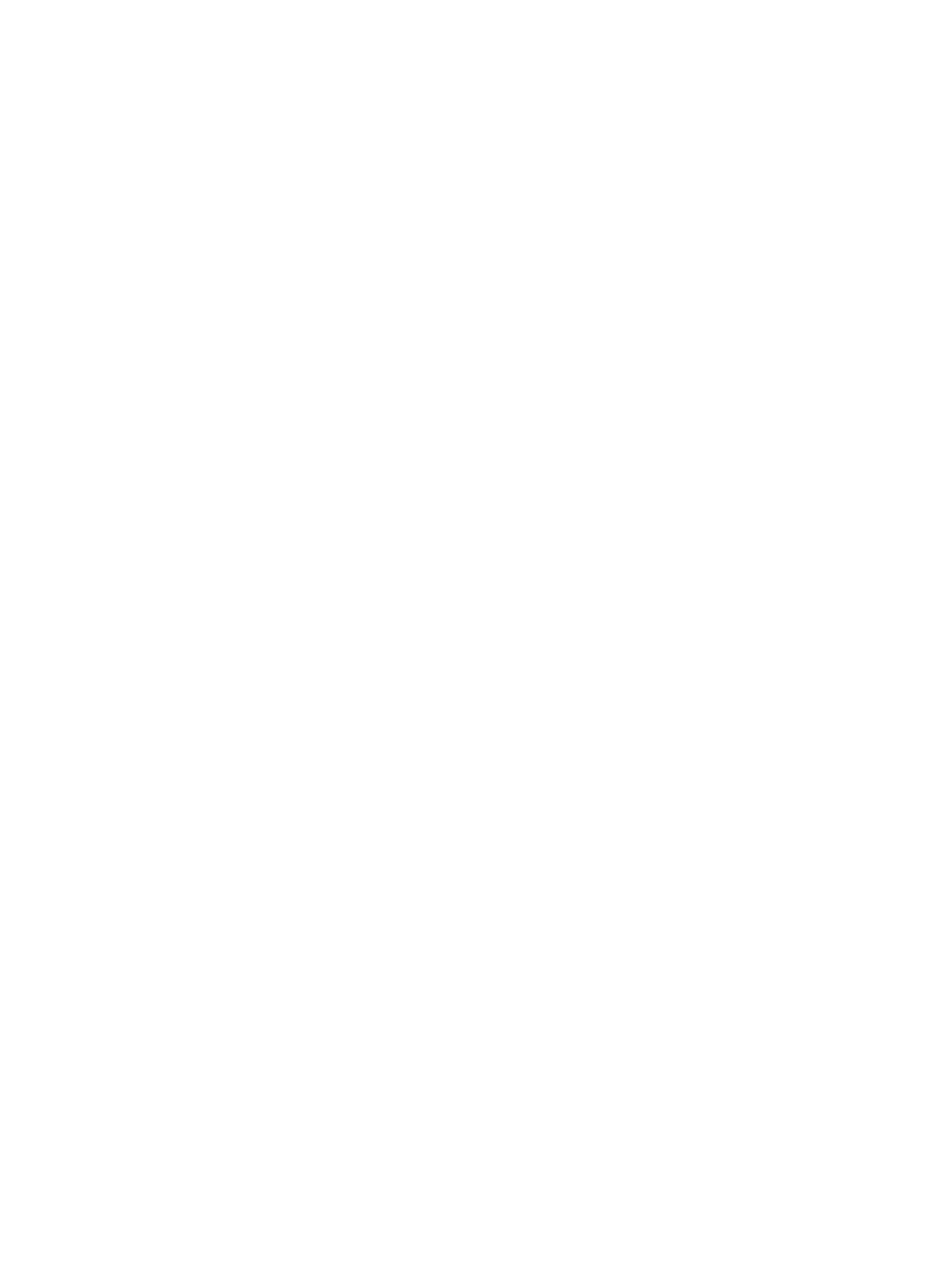
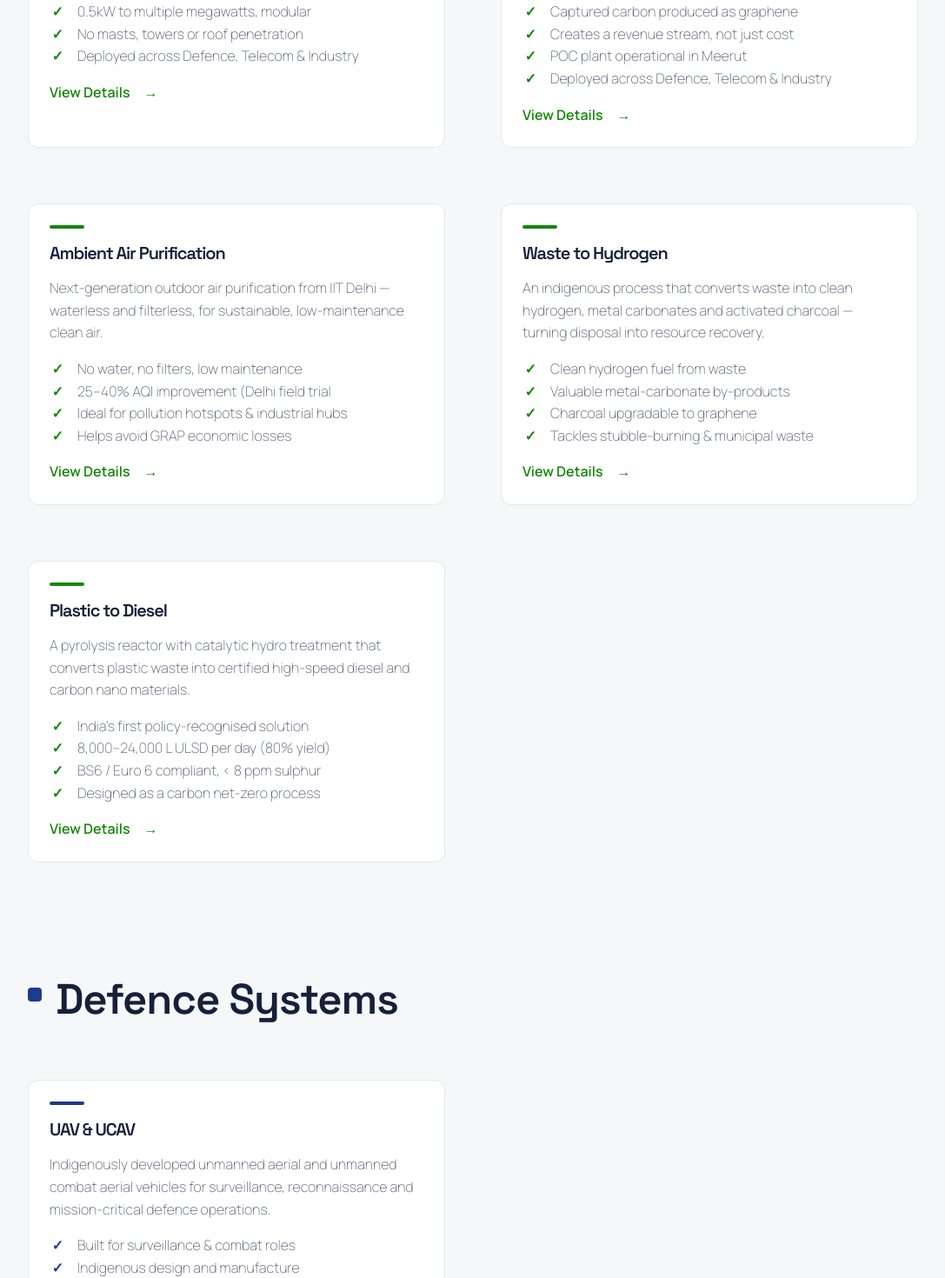
Before and after one commit to divyanshchahar/kinesis, a Next.js app: page /products in a window 1280 px wide. Before the commit this address had no page. Shown: the part 1060-2530 px from the top of the page at 87% size, without its empty margins (16-1103 px from the left). Before the commit the page ends 800 px from the top, so only its background shows below. Built offline with nearby package versions, Linux system fonts and the light colour scheme.

Commit message:
added products page

```diff
--- /dev/null
+++ b/src/app/products/page.module.css
@@ -0,0 +1,9 @@
+.productCard {
+    max-width: var(--max-width-s);
+}
+
+.flex{
+    display: flex;
+    flex-direction: column;
+    gap: var(--padding-section-s);
+}
--- /dev/null
+++ b/src/app/products/page.tsx
@@ -0,0 +1,100 @@
+import Header1Layout from "@/ui/layouts/Header1Layout";
+import AccentedHeading1Layout from "@/ui/layouts/AccentedHeading1Layout";
+import ProductCardLayout from "@/ui/layouts/ProductCardLayout";
+import styles from "./page.module.css"
+import CTA1Layout from "@/ui/layouts/CTA1Layout";
+
+export default function Products() {
+    return (
+        <>
+            <Header1Layout colorScheme={"colorScheme3"}
+                           smallText={"OUR PRODUCTS"}
+                           headingText={"Indigenous technology, engineered for India's needs."}
+                           bodyText={"From sustainability and clean energy to defence and secure communication — a portfolio of 100% indigenously developed solutions, many proven in the field and exported worldwide."}/>
+
+            <div className={"paddedContainer colorScheme2 "}>
+                <div className={"maxWidthContainer outerFlexContainer"}>
+
+                    <div className={`${styles.flex}`}>
+                        <AccentedHeading1Layout colorScheme={"colorScheme2"} headingText={"Sustainability Solution"}
+                                                version={"green"}/>
+
+                        <div className={"innerFlexContainer"}>
+                            <ProductCardLayout headingText={"Hybrid Power Plant"}
+                                               bodyText={"A one-of-a-kind, 100% indigenous hybrid combining Solar and Wind energy — modular, effective even at low wind speeds, and customisable for any terrain."}
+                                               linkText={"View Details"}
+                                               bulletPoints={["0.5kW to multiple megawatts, modular", "No masts, towers or roof penetration", "Deployed across Defence, Telecom & Industry"]}
+                                               colorScheme={"colorScheme2"}
+                                               version={"green"}
+                                               addedStyle={styles.productCard}
+                            />
+
+                            <ProductCardLayout headingText={"Carbon Capture"}
+                                               bodyText={"An electro-catalytic chamber that breaks CO₂ down into pure carbon and oxygen — turning emissions into a valuable resource."}
+                                               linkText={"View Details"}
+                                               bulletPoints={["Captured carbon produced as graphene", "Creates a revenue stream, not just cost", "POC plant operational in Meerut", "Deployed across Defence, Telecom & Industry"]}
+                                               colorScheme={"colorScheme2"}
+                                               version={"green"}
+                                               addedStyle={styles.productCard}
+                            />
+
+                            <ProductCardLayout headingText={"Ambient Air Purification"}
+                                               bodyText={"Next-generation outdoor air purification from IIT Delhi — waterless and filterless, for sustainable, low-maintenance clean air."}
+                                               linkText={"View Details"}
+                                               bulletPoints={["No water, no filters, low maintenance", "25–40% AQI improvement (Delhi field trial", "Ideal for pollution hotspots & industrial hubs", "Helps avoid GRAP economic losses"]}
+                                               colorScheme={"colorScheme2"}
+                                               version={"green"}
+                                               addedStyle={styles.productCard}
+                            />
+
+                            <ProductCardLayout headingText={"Waste to Hydrogen"}
+                                               bodyText={"An indigenous process that converts waste into clean hydrogen, metal carbonates and activated charcoal — turning disposal into resource recovery."}
+                                               linkText={"View Details"}
+                                               bulletPoints={["Clean hydrogen fuel from waste", "Valuable metal-carbonate by-products", "Charcoal upgradable to graphene", "Tackles stubble-burning & municipal waste"]}
+                                               colorScheme={"colorScheme2"}
+                                               version={"green"} addedStyle={styles.productCard}/>
+
+                            <ProductCardLayout headingText={"Plastic to Diesel"}
+                                               bodyText={"A pyrolysis reactor with catalytic hydro treatment that converts plastic waste into certified high-speed diesel and carbon nano materials."}
+                                               bulletPoints={["India’s first policy-recognised solution", "8,000–24,000 L ULSD per day (80% yield)", "BS6 / Euro 6 compliant, < 8 ppm sulphur", "Designed as a carbon net-zero process"]}
+                                               linkText={"View Details"}
+                                               version={"green"} colorScheme={"colorScheme2"}
+                                               addedStyle={styles.productCard}/>
+                        </div>
+                    </div>
+
+                    <div className={`${styles.flex}`}>
+                        <AccentedHeading1Layout colorScheme={"colorScheme2"} headingText={"Defence Systems"}
+                                                version={"blue"}/>
+                        <div>
+                            <ProductCardLayout headingText={"UAV & UCAV"}
+                                               bodyText={"Indigenously developed unmanned aerial and unmanned combat aerial vehicles for surveillance, reconnaissance and mission-critical defence operations."}
+                                               linkText={"View Details"}
+                                               bulletPoints={["Built for surveillance & combat roles", "Indigenous design and manufacture", "Suited to defence & border security", "Detailed specifications on request"]}
+                                               colorScheme={"colorScheme2"}
+                                               version={"blue"} addedStyle={styles.productCard}/>
+                        </div>
+
+                    </div>
+
+                    <div className={`${styles.flex}`}>
+                        <AccentedHeading1Layout colorScheme={"colorScheme2"} headingText={"Communication"}
+                                                version={"saffron"}/>
+                        <div>
+                            <ProductCardLayout headingText={"Private 5G Networks — RDN Box"}
+                                               bodyText={"A compact, self-contained private 5G hub integrating RAN, Core and an AI engine — plug-and-play, deployable anywhere in minutes."}
+                                               linkText={"View Details"}
+                                               bulletPoints={["Built for surveillance & combat roles", "Indigenous design and manufacture", "Suited to defence & border security", "Detailed specifications on request"]}
+                                               colorScheme={"colorScheme2"}
+                                               version={"saffron"} addedStyle={styles.productCard}/>
+                        </div>
+                    </div>
+
+                </div>
+            </div>
+            <CTA1Layout colorScheme={"colorScheme3"}
+                        headingText={"Want a detailed brief or a technology demonstration?"}
+                        bodyText={"Our specialists will walk you through specifications, deployment models and pilot programmes."}/>
+        </>
+    )
+}
```
